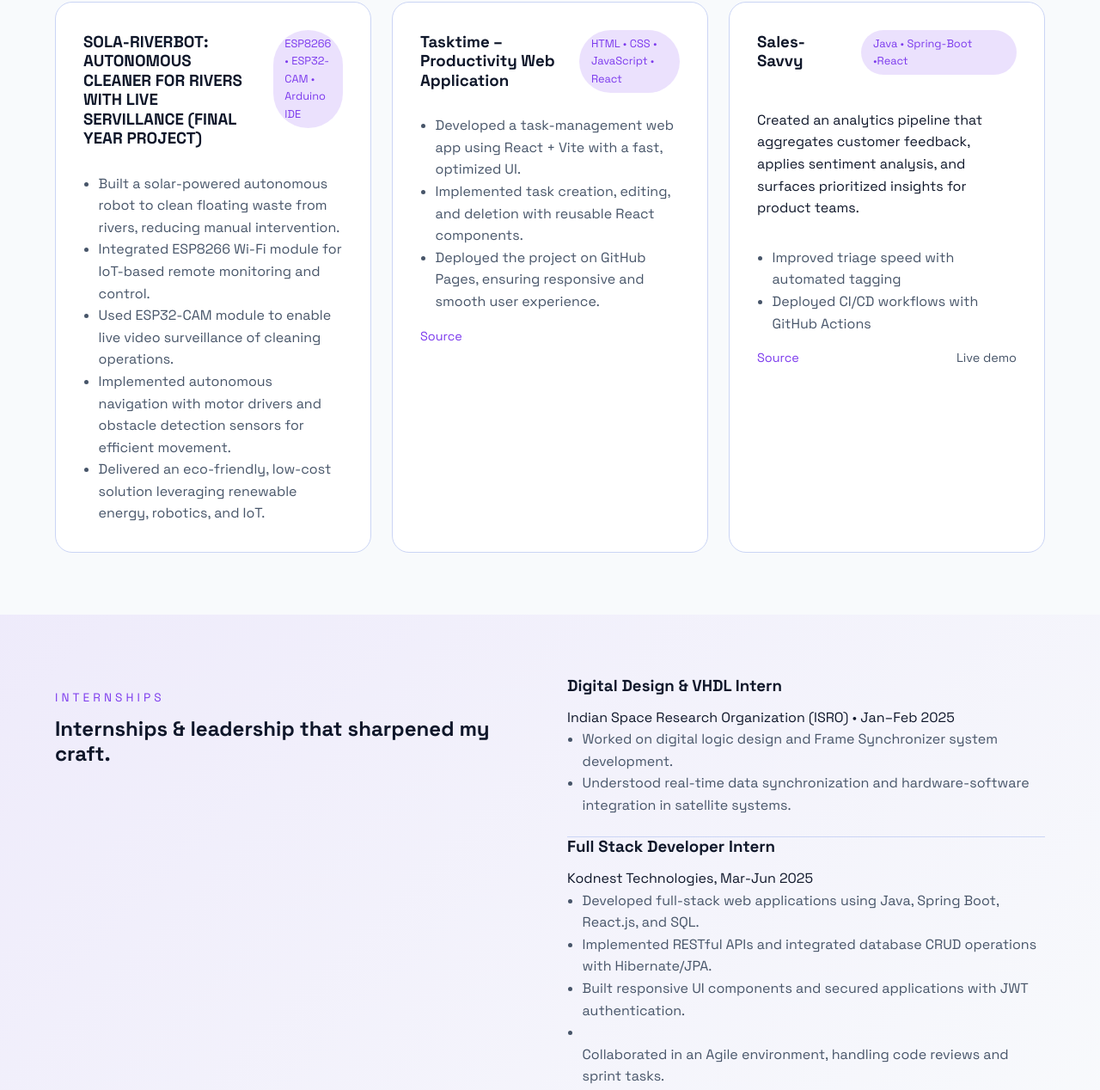
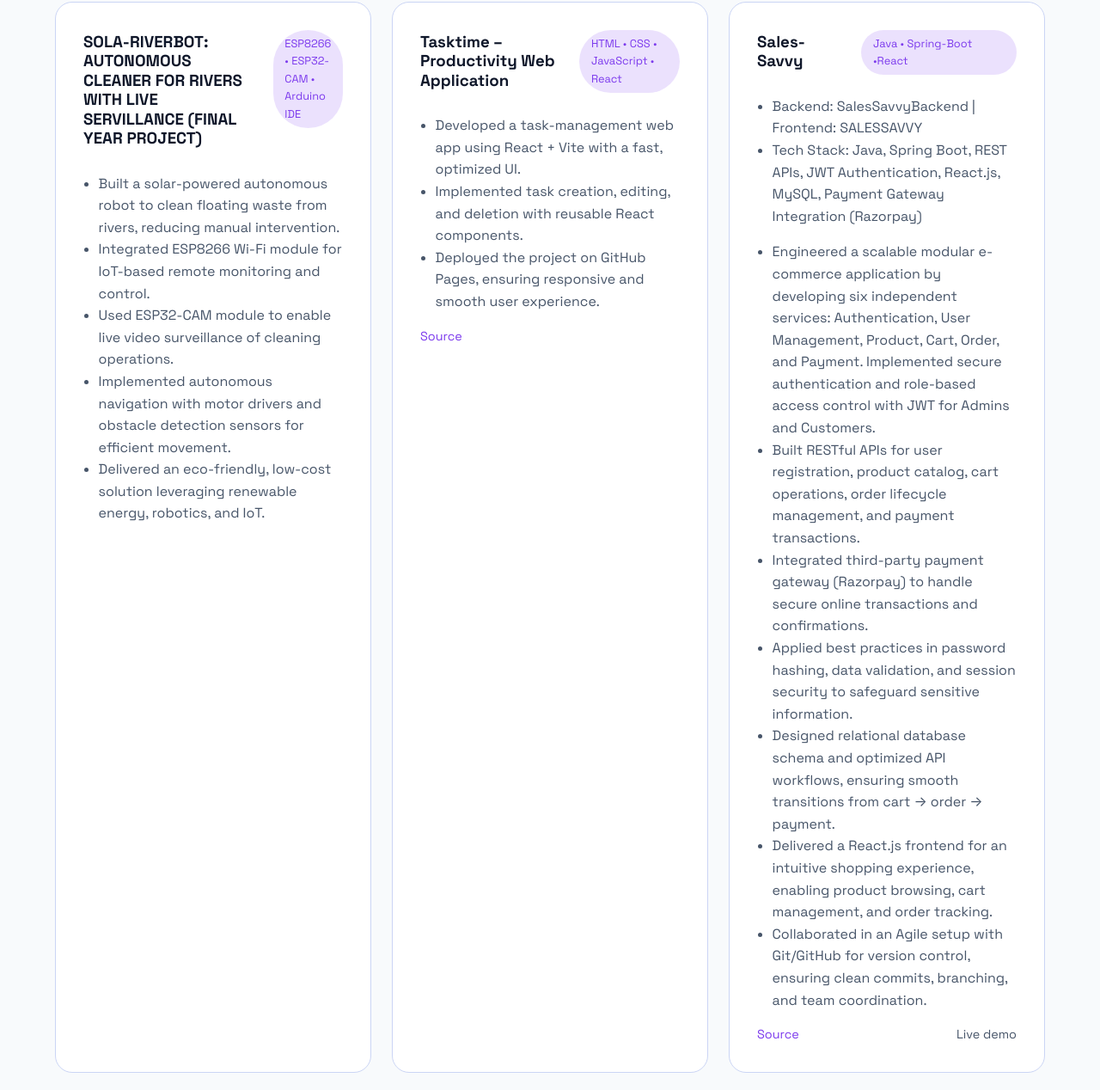
Before and after one commit to Ankit7-bit/Ankit-PortFolio, a plain HTML site: page index.html in a window 1280 px wide. Shown: the part 1690-2958 px from the top of the page at 86% size. Drawn offline with Linux system fonts and the light colour scheme.

Commit message:
second commit

```diff
--- a/index.html
+++ b/index.html
@@ -157,14 +157,20 @@
                 <h3>Sales-Savvy</h3>
                 <span class="tag">Java • Spring-Boot •React</span>
               </div>
-              <p>
-                Created an analytics pipeline that aggregates customer feedback,
-                applies sentiment analysis, and surfaces prioritized insights for
-                product teams.
-              </p>
+
               <ul>
-                <li>Improved triage speed with automated tagging</li>
-                <li>Deployed CI/CD workflows with GitHub Actions</li>
+                <li>Backend: SalesSavvyBackend | Frontend: SALESSAVVY</li>
+                <li>Tech Stack: Java, Spring Boot, REST APIs, JWT Authentication, React.js, MySQL, Payment Gateway Integration (Razorpay)</li>
+              </ul>
+
+              <ul>
+                <li>Engineered a scalable modular e-commerce application by developing six independent services: Authentication, User Management, Product, Cart, Order, and Payment. Implemented secure authentication and role-based access control with JWT for Admins and Customers.</li>
+                <li>Built RESTful APIs for user registration, product catalog, cart operations, order lifecycle management, and payment transactions.</li>
+                <li>Integrated third-party payment gateway (Razorpay) to handle secure online transactions and confirmations.</li>
+                <li>Applied best practices in password hashing, data validation, and session security to safeguard sensitive information.</li>
+                <li>Designed relational database schema and optimized API workflows, ensuring smooth transitions from cart → order → payment.</li>
+                <li>Delivered a React.js frontend for an intuitive shopping experience, enabling product browsing, cart management, and order tracking.</li>
+                <li>Collaborated in an Agile setup with Git/GitHub for version control, ensuring clean commits, branching, and team coordination.</li>
               </ul>
               <div class="card-footer">
                 <a href="https://github.com/" target="_blank" rel="noreferrer"
```
